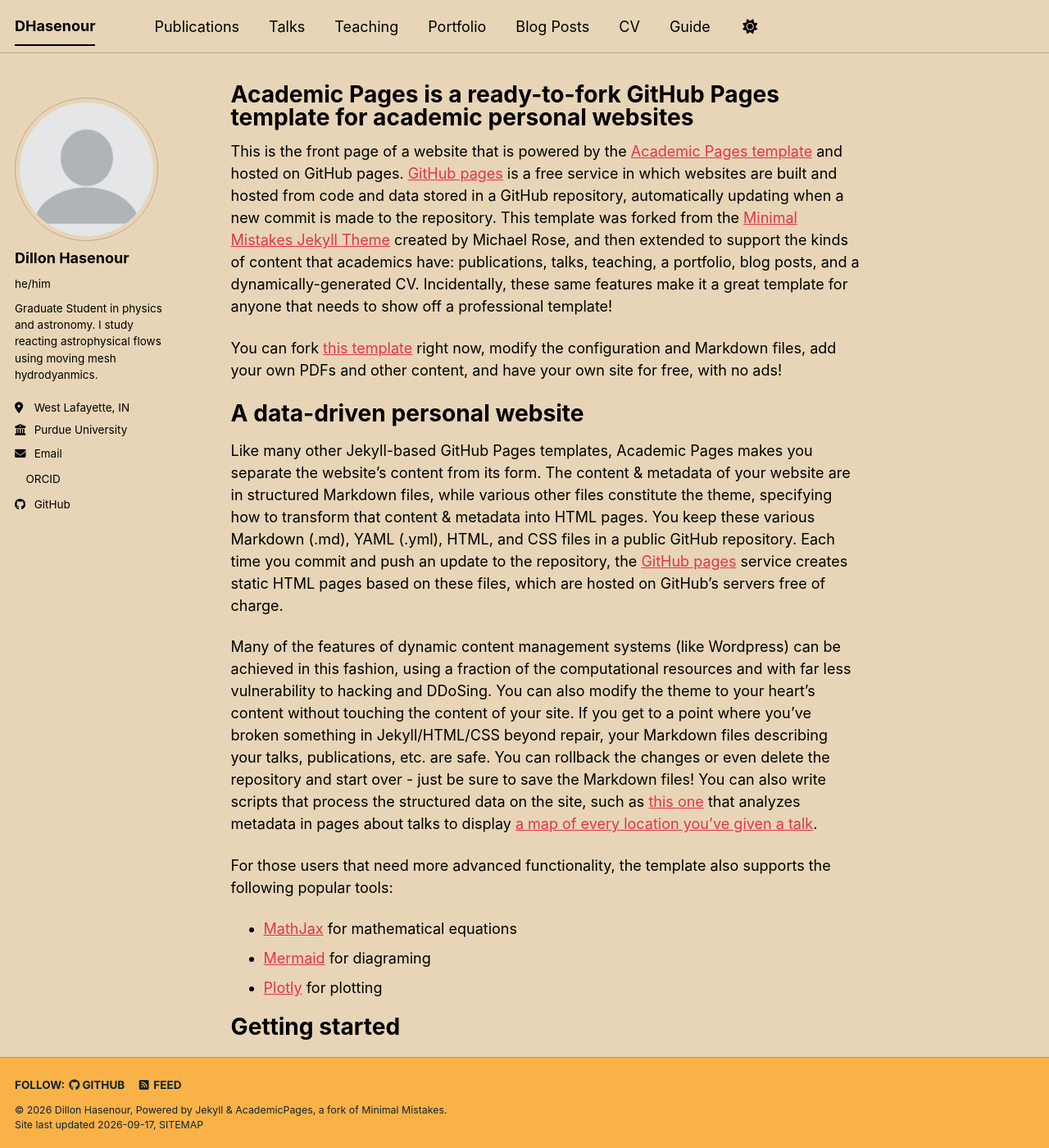
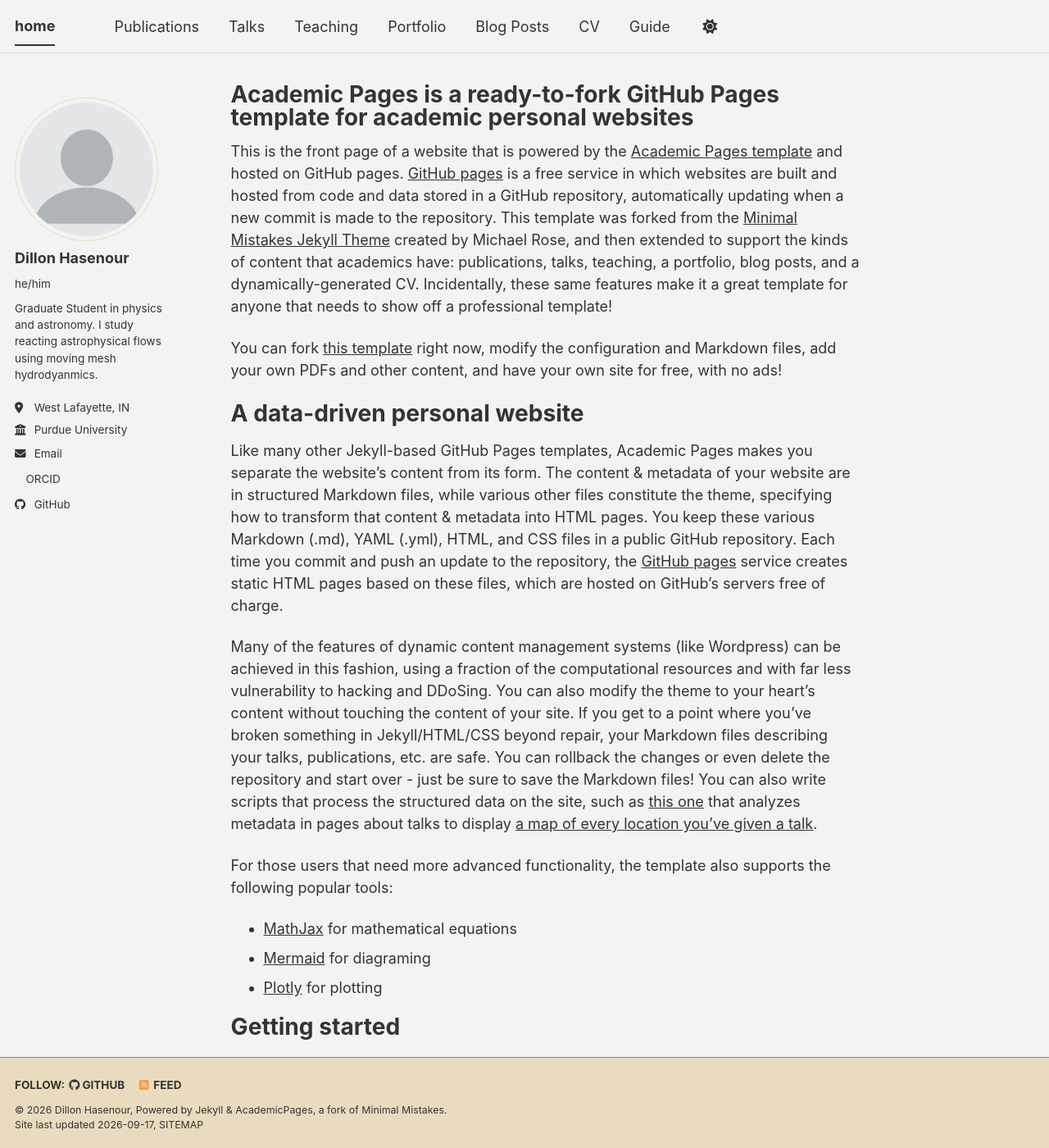
Before and after one commit to DHasenour/DHasenour.github.io, a Jekyll site: the page built from _pages/about.md, in a window 1280 px wide and 1400 px high. Shown: the whole window at 82% size. Built offline with Jekyll 4.4.1, drawn with Linux system fonts in a browser that asks for light colours; a style sheet for code colours, icons or effects is not loaded.

Commit message:
Update _config.yml

```diff
--- a/_config.yml
+++ b/_config.yml
@@ -8,8 +8,8 @@
 
 # Basic Site Settings
 locale                   : "en-US"
-site_theme               : "sunrise" # The available themes options are "default", "air", "sunrise", "mint", "dirt" and "contrast"
-title                    : "DHasenour"
+site_theme               : "dirt" # The available themes options are "default", "air", "sunrise", "mint", "dirt" and "contrast"
+title                    : "home"
 title_separator          : "-"
 name                     : &name "Dillon Hasenour"
 description              : &description "Dillon Hasenour's academic portfolio"   # Update this with a general description of your site, this is the default if not overridden by a page
```
